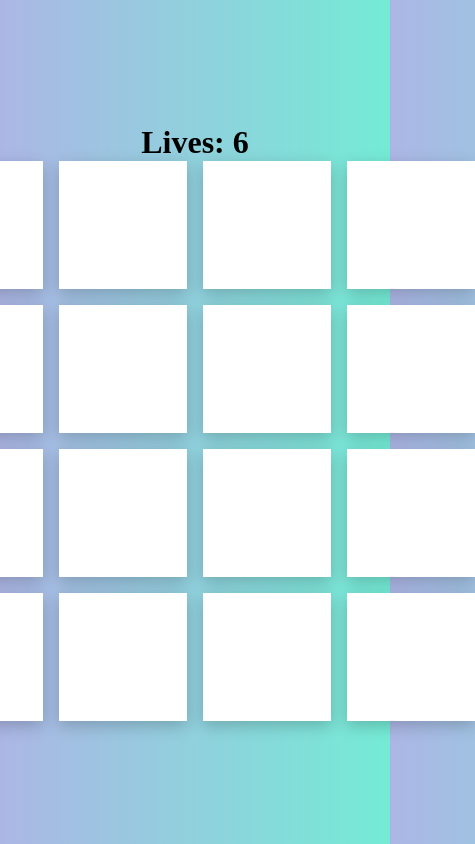
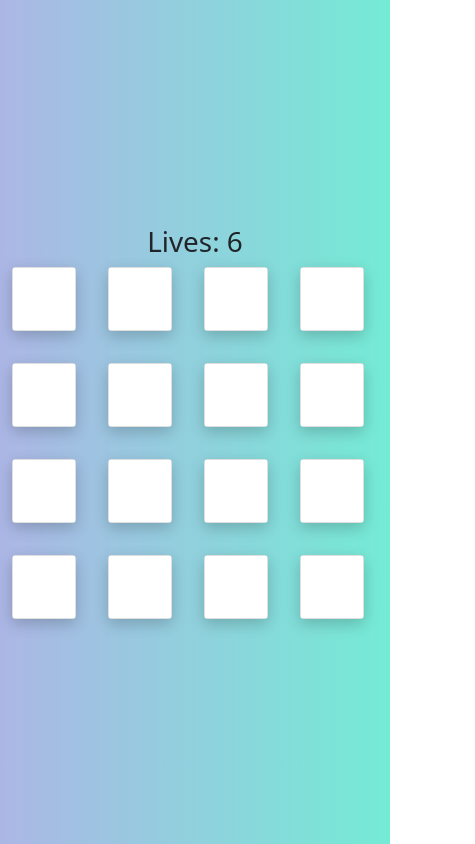
Before and after one commit to sherryrich/memory-card-game, a plain HTML site: page index.html in a window 390 px wide. Shown: the whole page, 475 px wide, since content can reach past the window. Drawn offline with nearby package versions, Linux system fonts and the light colour scheme.

Commit message:
fixed styling on mobile - final commit

```diff
--- a/index.html
+++ b/index.html
@@ -1,18 +1,23 @@
 <!DOCTYPE html>
 <html lang="en">
+
 <head>
     <meta charset="UTF-8">
     <meta http-equiv="X-UA-Compatible" content="IE=edge">
     <meta name="viewport" content="width=device-width, initial-scale=1.0">
     <title>Memory Card Game</title>
     <link rel="stylesheet" href="style.css">
+    <link rel="stylesheet" href="https://cdn.jsdelivr.net/npm/bootstrap@5.1.3/dist/css/bootstrap.min.css">
 </head>
+
 <body>
-    <h1>Lives: <span class="playerLivesCount"></span></h1>
-    <section>
 
-    </section>
+        <h1>Lives: <span class="playerLivesCount"></span></h1>
+        <section class="container-fluid">
+
+        </section>
 
     <script src="./app.js"></script>
 </body>
+
 </html>
--- a/style.css
+++ b/style.css
@@ -12,7 +12,6 @@ body {
     align-items: center;
     flex-direction: column;
 }
-
 
 section {
 display: grid;
@@ -48,3 +47,13 @@ perspective: 800PX;
 .face{
     transform: rotateY(-180deg)
 }
+
+@media screen and (max-width: 600px) {
+    section {
+        display: grid;
+        grid-template-columns: repeat(4, 4rem);
+        grid-template-rows: repeat(4, 4rem);
+        grid-gap: 2rem;
+        perspective: 800PX;
+        }
+  }
```
